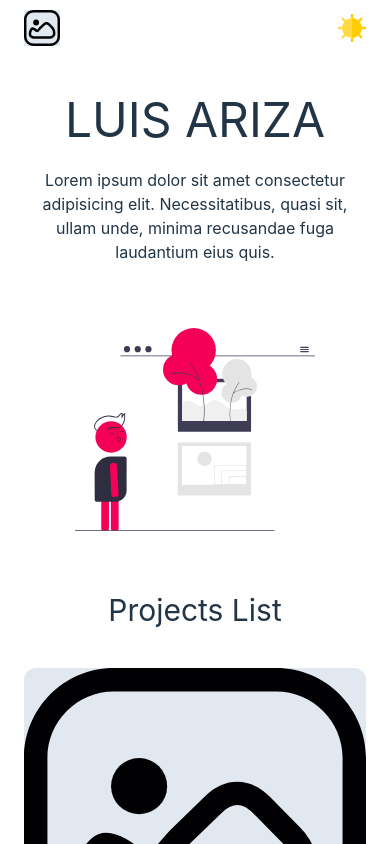
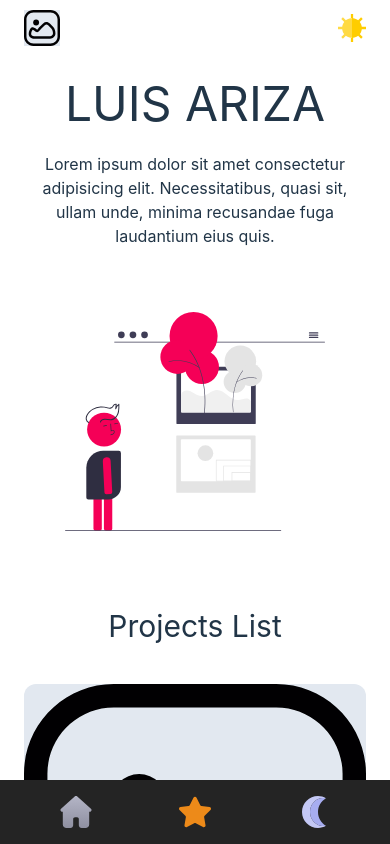
Before and after one commit to luisAriza/portfolio, a Vue app: page / in a window 390 px wide. Shown: the top 844 px of the page. Built offline with nearby package versions, Linux system fonts and the light colour scheme.

Commit message:
Mobile: Footer y tab-bar

```diff
--- a/src/App.vue
+++ b/src/App.vue
@@ -1,7 +1,7 @@
 <template lang="pug">
-Header
+Header(id="home")
 main
-	Projects
+	Projects(id="projects")
 Footer
 TabBar
 </template>
@@ -15,6 +15,6 @@ import TabBar from "./components/TabBar.vue";
 
 <style scoped lang="postcss">
 main {
-  @apply px-6;
+  @apply px-6 pt-40 pb-12;
 }
 </style>
--- a/src/components/Footer.vue
+++ b/src/components/Footer.vue
@@ -1,13 +1,26 @@
 <template lang="pug">
 footer
-	figure
+	figure.logo
 		img(src="../assets/image.svg", alt="Logo", width="60", height="60")
 	p Lorem ipsum dolor sit amet consectetur adipisicing elit.
-	figure
+	figure.social-media
 		img(src="../assets/linkedin.svg", alt="LinkedIn", width="32", height="32")
 		img(src="../assets/github.svg", alt="GitHub", width="32", height="32")
 </template>
 
 <script setup lang="ts"></script>
 
-<style scoped></style>
+<style scoped lang="postcss">
+footer {
+  @apply flex flex-col gap-4 items-center p-6 text-center;
+}
+p {
+  @apply w-60;
+}
+.logo {
+  @apply w-auto;
+}
+.social-media {
+  @apply flex gap-5 m-3;
+}
+</style>
--- a/src/components/Header.vue
+++ b/src/components/Header.vue
@@ -5,7 +5,7 @@ header
 		h1 Luis Ariza
 		p Lorem ipsum dolor sit amet consectetur adipisicing elit. Necessitatibus, quasi sit, ullam unde, minima recusandae fuga laudantium eius quis.
 	figure
-		img(src="../assets/online_gallery.svg", alt="Image", width="240")
+		img(src="../assets/online_gallery.svg", alt="Image", width="260")
 </template>
 
 <script lang="ts">
@@ -21,10 +21,10 @@ export default {
 
 <style scoped lang="postcss">
 header {
-  @apply h-[26rem] px-6 relative;
+  @apply h-[27rem] px-6 relative;
 }
 article {
-  @apply flex flex-col gap-6 w-full pt-10 pb-16 text-center;
+  @apply flex flex-col gap-6 w-full pt-6 pb-16 text-center;
 }
 h1 {
   @apply text-5xl uppercase;
--- a/src/components/ProjectItem.vue
+++ b/src/components/ProjectItem.vue
@@ -33,6 +33,6 @@ h3 {
   @apply flex gap-4;
 }
 small {
-  @apply py-0 px-2 rounded-lg bg-black;
+  @apply py-0 px-2 rounded-md bg-black;
 }
 </style>
--- a/src/components/Projects.vue
+++ b/src/components/Projects.vue
@@ -1,7 +1,6 @@
 <template lang="pug">
 section
 	h2 Projects List
-	ProjectItem
 	ProjectItem
 	ProjectItem
 	ProjectItem
@@ -13,7 +12,7 @@ import ProjectItem from "./ProjectItem.vue";
 
 <style scoped lang="postcss">
 section {
-  @apply grid gap-6 pt-40;
+  @apply grid gap-6;
 }
 h2 {
   @apply my-4 text-3xl text-center;
--- a/src/components/TabBar.vue
+++ b/src/components/TabBar.vue
@@ -1,11 +1,24 @@
 <template lang="pug">
 .tab-bar
 	figure
-		img(src="../assets/home.svg", alt="Home", width="32", height="32")
-		img(src="../assets/star.svg", alt="Projects", width="32", height="32")
-		img(src="../assets/moon.svg", alt="Home", width="32", height="32")
+		a(href="#home")
+			img(src="../assets/home.svg", alt="Home", width="32", height="32")
+		a(href="#projects")
+			img(src="../assets/star.svg", alt="Projects", width="32", height="32")
+		img.night-mode(src="../assets/moon.svg", alt="Home", width="32", height="32")
 </template>
 
 <script setup lang="ts"></script>
 
-<style scoped></style>
+<style scoped lang="postcss">
+.tab-bar {
+  @apply p-4 sticky bottom-0;
+  background-color: #242424;
+  -webkit-tap-highlight-color: transparent;
+}
+figure {
+  @apply flex justify-around;
+}
+.night-mode {
+}
+</style>
--- a/src/style.css
+++ b/src/style.css
@@ -19,6 +19,10 @@
   -webkit-text-size-adjust: 100%;
 }
 
+html {
+  scroll-behavior: smooth;
+}
+
 * {
   margin: 0;
   padding: 0;
```
